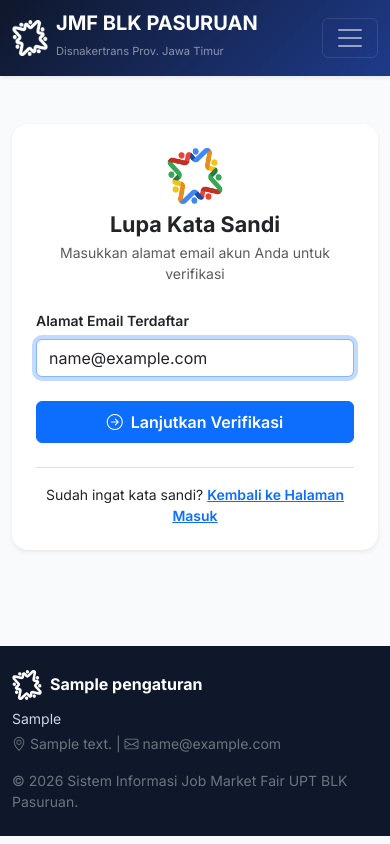
After one commit to Indra-WB/jmfblkpasuruan, a CodeIgniter 4 app: the page made by app/Views/publik/lupa_password.php in a window 390 px wide. The commit adds this page. Run offline with PHP 8.4 and a stand-in for CodeIgniter, Linux system fonts and the light colour scheme; the template is opened without the code that fills it: most values are stand-ins (such as "Sample title", 1, 10 or a date in 2020); data that the repository does not hold is empty; some libraries are stand-ins or nearby versions.

Commit message:
add forget password

```diff
--- a/app/Config/Routes.php
+++ b/app/Config/Routes.php
@@ -18,6 +18,8 @@ $routes->get('media/logo/(:segment)', 'Home::logo/$1');
 // Auth Routes
 $routes->get('login', 'Auth::login');
 $routes->post('login', 'Auth::attemptLogin');
+$routes->get('lupa-password', 'Auth::lupaPassword');
+$routes->post('lupa-password', 'Auth::attemptLupaPassword');
 $routes->get('daftar', 'Auth::daftar');
 $routes->post('daftar', 'Auth::attemptDaftar');
 $routes->get('logout', 'Auth::logout');
--- a/app/Views/publik/login.php
+++ b/app/Views/publik/login.php
@@ -21,7 +21,10 @@
                                 placeholder="nama@email.com" required autofocus>
                         </div>
                         <div class="mb-4">
-                            <label class="form-label fw-semibold small">Kata Sandi</label>
+                            <div class="d-flex justify-content-between align-items-center">
+                                <label class="form-label fw-semibold small mb-1">Kata Sandi</label>
+                                <a href="<?= base_url('lupa-password') ?>" class="small text-decoration-none fw-semibold">Lupa Kata Sandi?</a>
+                            </div>
                             <input type="password" name="password" class="form-control"
                                 placeholder="Masukkan kata sandi" required>
                         </div>
--- /dev/null
+++ b/app/Views/publik/lupa_password.php
@@ -0,0 +1,103 @@
+<?= $this->extend('layouts/public') ?>
+
+<?= $this->section('content') ?>
+<div class="container py-5">
+    <div class="row justify-content-center">
+        <div class="col-md-6 col-lg-5">
+            <div class="card rounded-4 border-0 shadow-sm">
+                <div class="card-body p-4 p-lg-5">
+                    <div class="text-center mb-4">
+                        <img src="<?= base_url('logo.png') ?>" alt="Logo JMF" class="mb-2"
+                            style="height: 56px; width: auto;">
+                        <h4 class="fw-bold mb-1">Lupa Kata Sandi</h4>
+                        <p class="small text-muted mb-0">
+                            <?php if (! $detectedRole): ?>
+                                Masukkan alamat email akun Anda untuk verifikasi
+                            <?php elseif ($detectedRole === 'pencaker'): ?>
+                                Verifikasi Data Pencari Kerja
+                            <?php else: ?>
+                                Verifikasi Data Perusahaan Peserta
+                            <?php endif; ?>
+                        </p>
+                    </div>
+
+                    <?php if (! $detectedRole): ?>
+                        <!-- Langkah 1: Deteksi Otomatis dari Email -->
+                        <form method="post" action="<?= base_url('lupa-password') ?>">
+                            <?= csrf_field() ?>
+                            <input type="hidden" name="step" value="cek_email">
+                            <div class="mb-4">
+                                <label class="form-label fw-semibold small">Alamat Email Terdaftar</label>
+                                <input type="email" name="email" value="<?= esc($email) ?>" class="form-control"
+                                    placeholder="nama@email.com" required autofocus>
+                            </div>
+                            <button type="submit" class="btn btn-primary w-100 fw-semibold py-2">
+                                <i class="bi bi-arrow-right-circle me-1"></i> Lanjutkan Verifikasi
+                            </button>
+                        </form>
+                    <?php else: ?>
+                        <!-- Langkah 2: Verifikasi Sesuai Role yang Terdeteksi -->
+                        <form method="post" action="<?= base_url('lupa-password') ?>">
+                            <?= csrf_field() ?>
+                            <input type="hidden" name="step" value="reset">
+
+                            <div class="mb-3">
+                                <div class="d-flex justify-content-between align-items-center mb-1">
+                                    <label class="form-label fw-semibold small mb-0">Alamat Email</label>
+                                    <a href="<?= base_url('lupa-password') ?>" class="small text-decoration-none">Ganti Email</a>
+                                </div>
+                                <input type="email" name="email" value="<?= esc($email) ?>" class="form-control bg-light" readonly>
+                            </div>
+
+                            <?php if ($detectedRole === 'pencaker'): ?>
+                                <div class="mb-3">
+                                    <label class="form-label fw-semibold small">NIK KTP (16 Digit) <span class="text-danger">*</span></label>
+                                    <input type="text" name="nik" value="<?= esc(old('nik')) ?>" maxlength="16" class="form-control"
+                                        placeholder="Masukkan 16 digit NIK KTP Anda" required autofocus>
+                                </div>
+                                <div class="mb-3">
+                                    <label class="form-label fw-semibold small">Nomor HP / WhatsApp Terdaftar <span class="text-danger">*</span></label>
+                                    <input type="text" name="hp" value="<?= esc(old('hp')) ?>" class="form-control"
+                                        placeholder="Contoh: 081234567890" required>
+                                </div>
+                            <?php elseif ($detectedRole === 'perusahaan'): ?>
+                                <div class="mb-3">
+                                    <label class="form-label fw-semibold small">Nomor Booth Event <span class="text-danger">*</span></label>
+                                    <input type="text" name="no_booth" value="<?= esc(old('no_booth')) ?>" class="form-control"
+                                        placeholder="Contoh: A-01" required autofocus>
+                                </div>
+                                <div class="mb-3">
+                                    <label class="form-label fw-semibold small">Nomor HP HRD Terdaftar <span class="text-danger">*</span></label>
+                                    <input type="text" name="hp" value="<?= esc(old('hp')) ?>" class="form-control"
+                                        placeholder="Contoh: 081234567890" required>
+                                </div>
+                            <?php endif; ?>
+
+                            <hr class="my-3">
+
+                            <div class="mb-3">
+                                <label class="form-label fw-semibold small">Kata Sandi Baru <span class="text-danger">*</span></label>
+                                <input type="password" name="password_baru" minlength="6" class="form-control"
+                                    placeholder="Minimal 6 karakter" required>
+                            </div>
+                            <div class="mb-4">
+                                <label class="form-label fw-semibold small">Konfirmasi Kata Sandi Baru <span class="text-danger">*</span></label>
+                                <input type="password" name="konfirmasi_password" minlength="6" class="form-control"
+                                    placeholder="Ulangi kata sandi baru" required>
+                            </div>
+
+                            <button type="submit" class="btn btn-primary w-100 fw-semibold py-2">
+                                <i class="bi bi-key-fill me-1"></i> Reset Kata Sandi Sekarang
+                            </button>
+                        </form>
+                    <?php endif; ?>
+
+                    <div class="text-center mt-4 pt-3 border-top small">
+                        Sudah ingat kata sandi? <a href="<?= base_url('login') ?>" class="fw-semibold">Kembali ke Halaman Masuk</a>
+                    </div>
+                </div>
+            </div>
+        </div>
+    </div>
+</div>
+<?= $this->endSection() ?>
```
Also changed, not shown: app/Controllers/Auth.php (+132 -0 lines).
